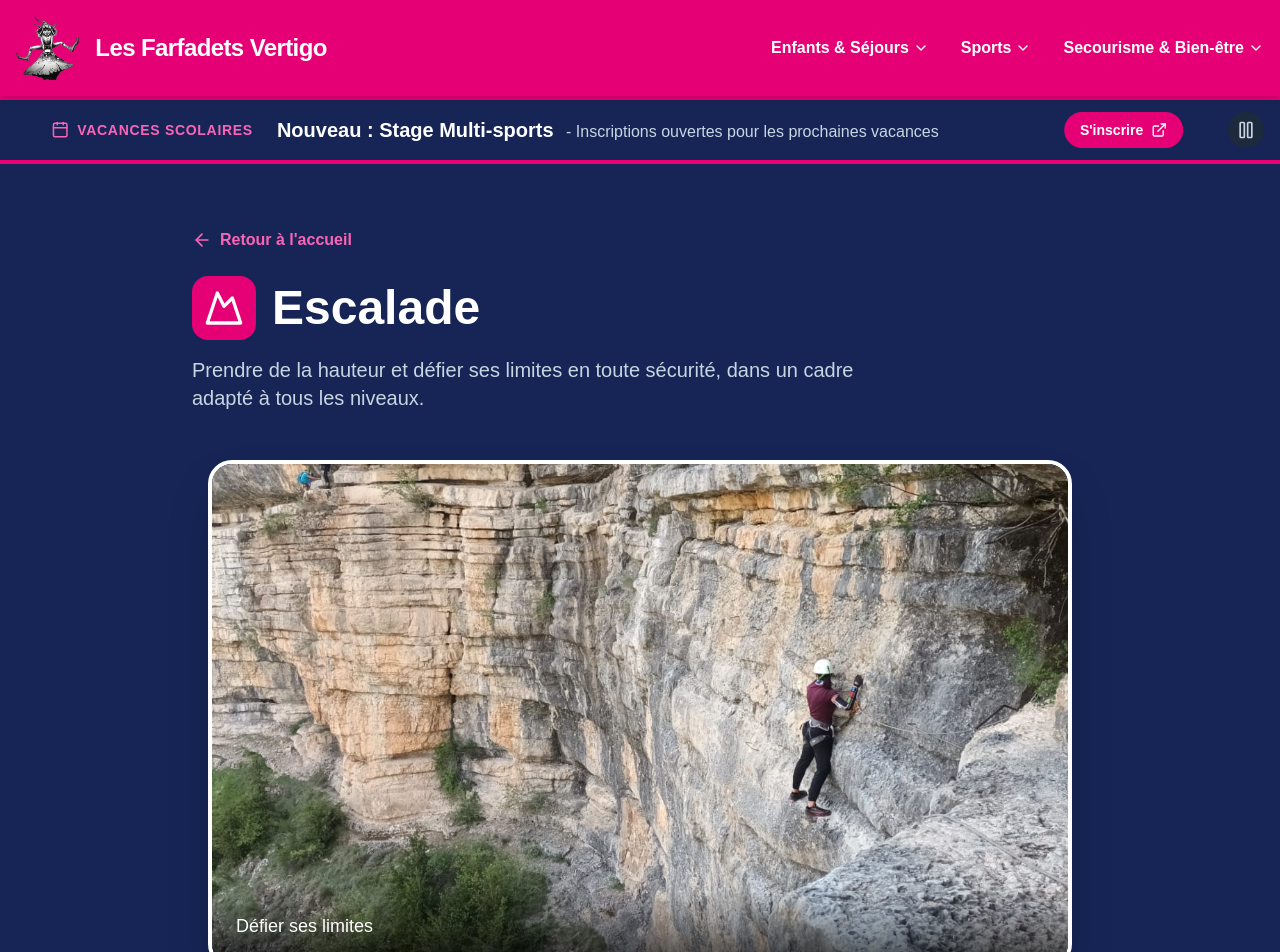
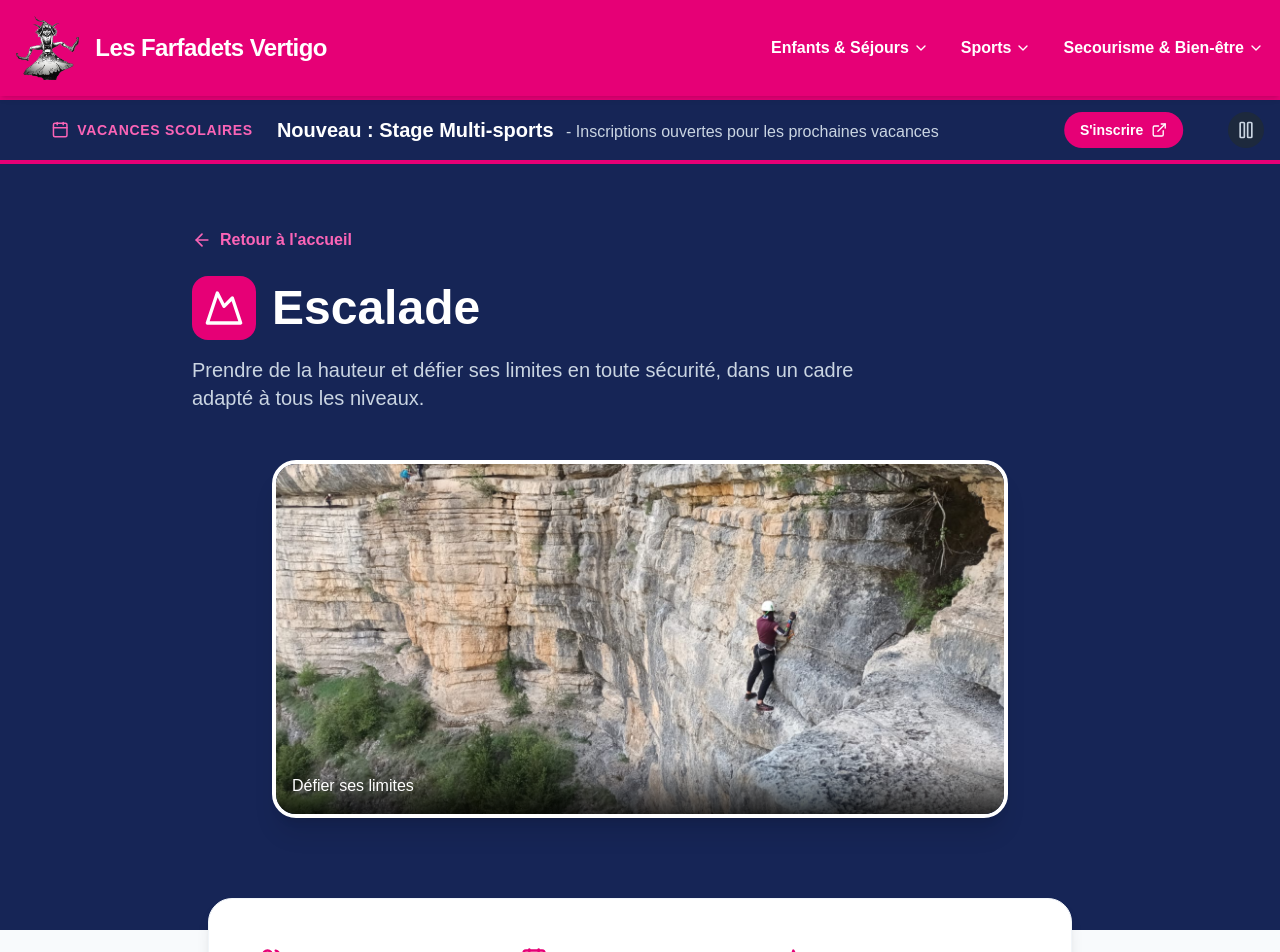
Before and after one commit to emmanuelle-dupasmahe/farfadet, a Next.js app: page /escalade in a window 1280 px wide. Shown: the top 952 px of the page. Built offline with nearby package versions, Linux system fonts and the light colour scheme.

Commit message:
diminution de la taille du carroussel

```diff
--- a/components/PhotoCarousel.tsx
+++ b/components/PhotoCarousel.tsx
@@ -17,12 +17,15 @@ export default function PhotoCarousel({ images }: PhotoCarouselProps) {
     const scrollNext = React.useCallback(() => emblaApi && emblaApi.scrollNext(), [emblaApi]);
 
     return (
-        <div className="relative group max-w-5xl mx-auto my-12 px-4">
+        // MODIFICATION 1 : max-w-5xl -> max-w-3xl (Plus étroit)
+        <div className="relative group max-w-3xl mx-auto my-12 px-4">
             {/* Fenêtre de visualisation */}
-            <div className="overflow-hidden rounded-3xl shadow-2xl border-4 border-white" ref={emblaRef}>
+            <div className="overflow-hidden rounded-3xl shadow-xl border-4 border-white" ref={emblaRef}>
                 <div className="flex">
                     {images.map((img, index) => (
-                        <div className="flex-[0_0_100%] min-w-0 relative h-[300px] md:h-[500px]" key={index}>
+                        // MODIFICATION 2 : Hauteurs réduites (Mobile et Desktop)
+                        // h-[300px] md:h-[500px] -> h-[200px] md:h-[350px]
+                        <div className="flex-[0_0_100%] min-w-0 relative h-[200px] md:h-[350px]" key={index}>
                             <Image
                                 src={img.src}
                                 alt={img.alt}
@@ -30,8 +33,9 @@ export default function PhotoCarousel({ images }: PhotoCarouselProps) {
                                 className="object-cover"
                             />
                             {img.caption && (
-                                <div className="absolute bottom-0 left-0 right-0 bg-gradient-to-t from-black/70 to-transparent p-6">
-                                    <p className="text-white font-medium text-lg">{img.caption}</p>
+                                // Légende adaptée à la petite taille (p-6 -> p-4, text-lg -> text-base)
+                                <div className="absolute bottom-0 left-0 right-0 bg-gradient-to-t from-black/80 to-transparent p-4">
+                                    <p className="text-white font-medium text-base">{img.caption}</p>
                                 </div>
                             )}
                         </div>
@@ -39,18 +43,18 @@ export default function PhotoCarousel({ images }: PhotoCarouselProps) {
                 </div>
             </div>
 
-            {/* Boutons de navigation (visibles au survol) */}
+            {/* Boutons de navigation (p-3 -> p-2, icon 24 -> 20) */}
             <button
-                className="absolute left-8 top-1/2 -translate-y-1/2 bg-white/90 p-3 rounded-full text-pink-600 shadow-lg opacity-0 group-hover:opacity-100 transition-opacity"
+                className="absolute left-6 top-1/2 -translate-y-1/2 bg-white/90 p-2 rounded-full text-pink-600 shadow-lg opacity-0 group-hover:opacity-100 transition-opacity"
                 onClick={scrollPrev}
             >
-                <ChevronLeft size={24} />
+                <ChevronLeft size={20} />
             </button>
             <button
-                className="absolute right-8 top-1/2 -translate-y-1/2 bg-white/90 p-3 rounded-full text-pink-600 shadow-lg opacity-0 group-hover:opacity-100 transition-opacity"
+                className="absolute right-6 top-1/2 -translate-y-1/2 bg-white/90 p-2 rounded-full text-pink-600 shadow-lg opacity-0 group-hover:opacity-100 transition-opacity"
                 onClick={scrollNext}
             >
-                <ChevronRight size={24} />
+                <ChevronRight size={20} />
             </button>
         </div>
     );
```
